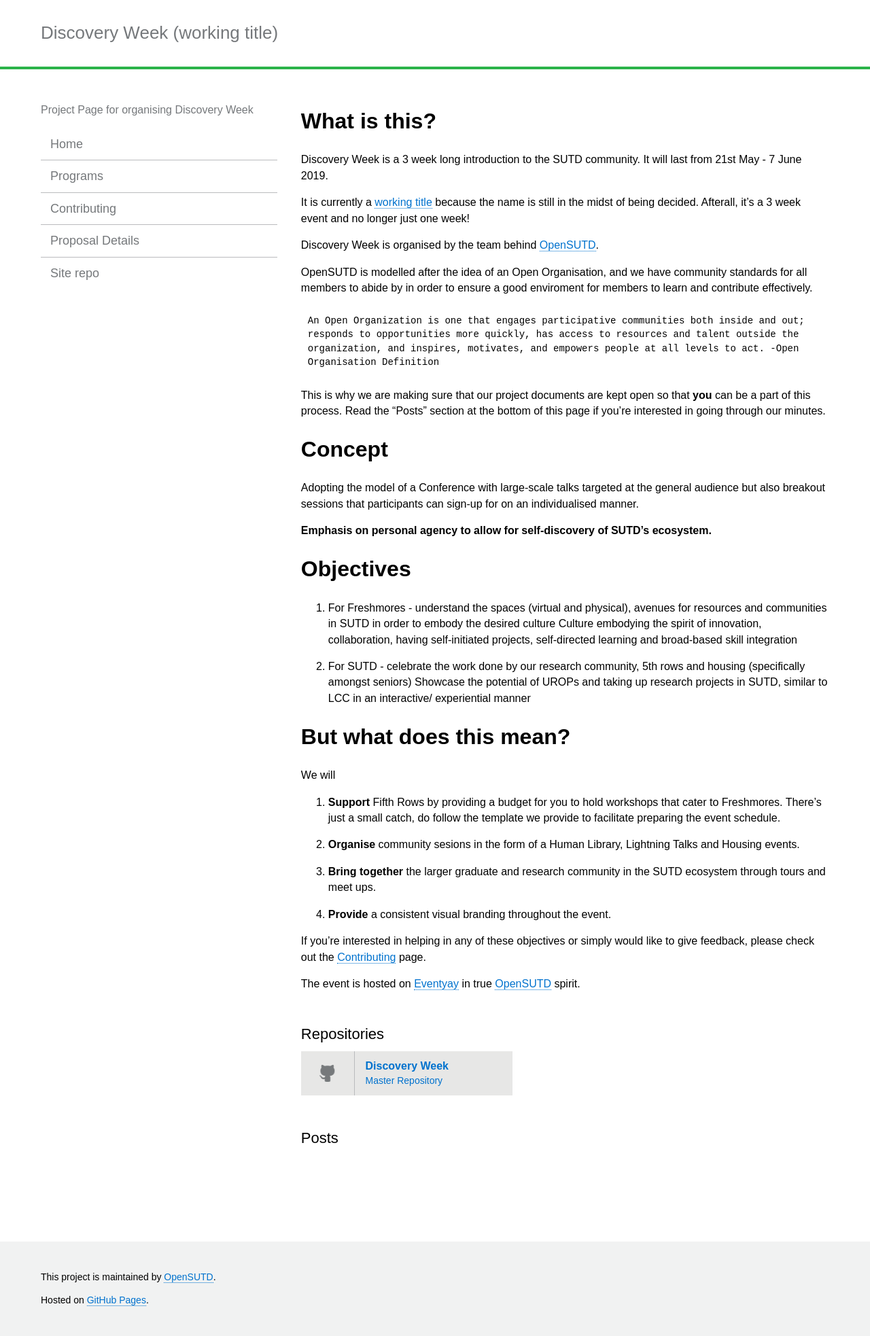
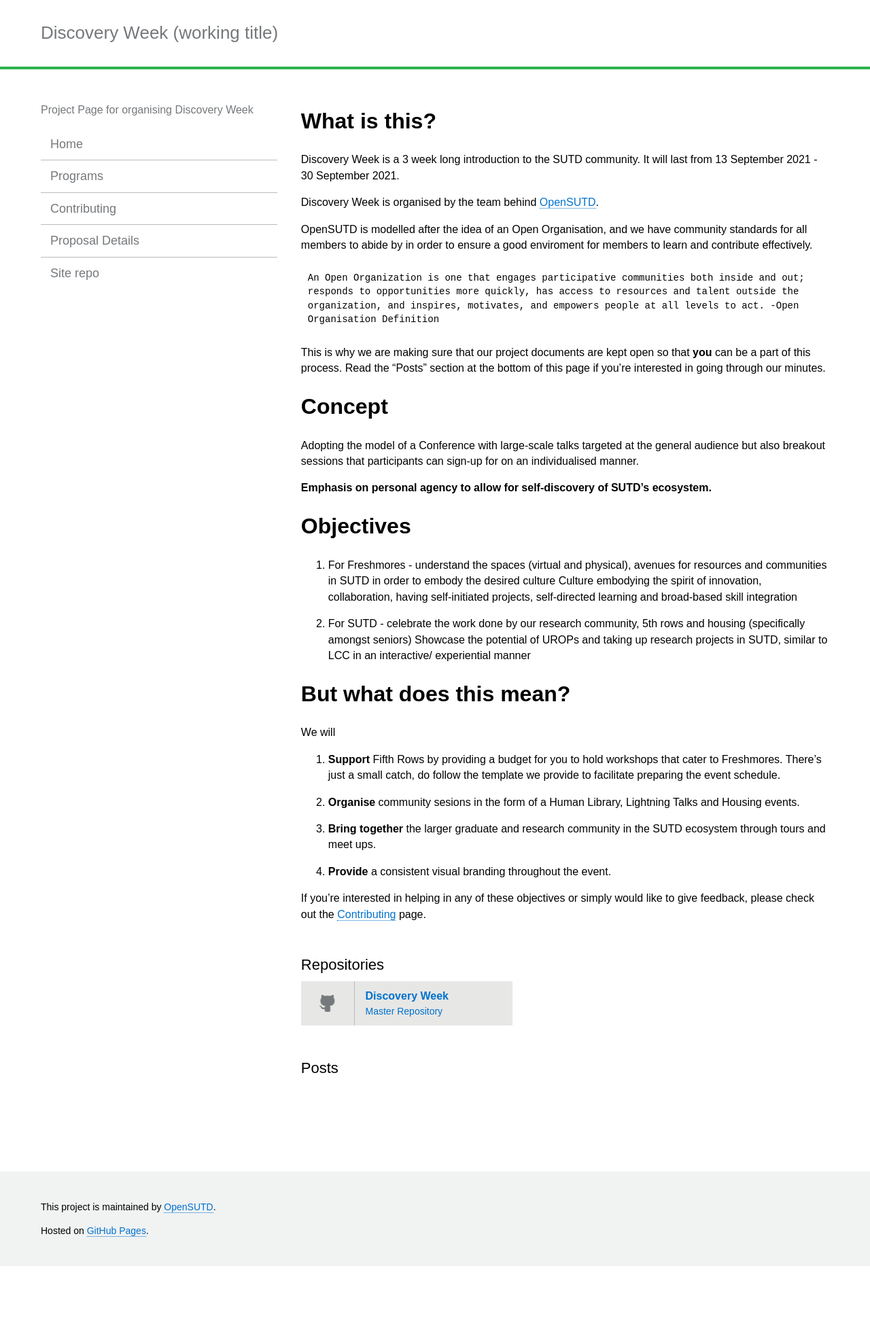
Before and after one commit to OpenSUTD/discovery-week-working-title, a Jekyll site: the page built from index.html, in a window 1280 px wide. Shown: the whole page at 68% size. Built offline with Jekyll 4.4.1, drawn with Linux system fonts in a browser that asks for light colours; after the commit the page ends 1863 px from its top, so only the background shows below that.

```diff
--- a/_includes/index.md
+++ b/_includes/index.md
@@ -1,7 +1,5 @@
 # What is this?
-Discovery Week is a 3 week long introduction to the SUTD community. It will last from 21st May - 7 June 2019.
-
-It is currently a [working title](https://en.wikipedia.org/wiki/Working_title) because the name is still in the midst of being decided. Afterall, it's a 3 week event and no longer just one week!
+Discovery Week is a 3 week long introduction to the SUTD community. It will last from 13 September 2021 - 30 September 2021.
 
 Discovery Week is organised by the team behind [OpenSUTD](https://github.com/OpenSUTD).
 
@@ -33,5 +31,3 @@ We will
 4. **Provide** a consistent visual branding throughout the event.
 
 If you're interested in helping in any of these objectives or simply would like to give feedback, please check out the [Contributing](https://fishbiscuit.github.io/Discovery-Week-Project-Site-Test/contributing/) page.
-
-The event is hosted on [Eventyay](https://eventyay.com/e/80f9d561/) in true [OpenSUTD](https://github.com/OpenSUTD) spirit.
--- a/assets/css/syntax.css
+++ b/assets/css/syntax.css
@@ -50,7 +50,7 @@
 .highlight .sh { color: #d14 } /* Literal.String.Heredoc */
 .highlight .si { color: #d14 } /* Literal.String.Interpol */
 .highlight .sx { color: #d14 } /* Literal.String.Other */
-.highlight .sr { color: #009926 } /* Literal.String.Regex */
+.highlight .sr { color: hsl(135, 100%, 61%) } /* Literal.String.Regex */
 .highlight .s1 { color: #d14 } /* Literal.String.Single */
 .highlight .ss { color: #990073 } /* Literal.String.Symbol */
 .highlight .bp { color: #999999 } /* Name.Builtin.Pseudo */
```
Also changed, not shown: _pages/contributing.md (+4 -4 lines), _pages/programs.md (+1 -10 lines), .github/ISSUE_TEMPLATE/lightning-talk-proposal.md.
